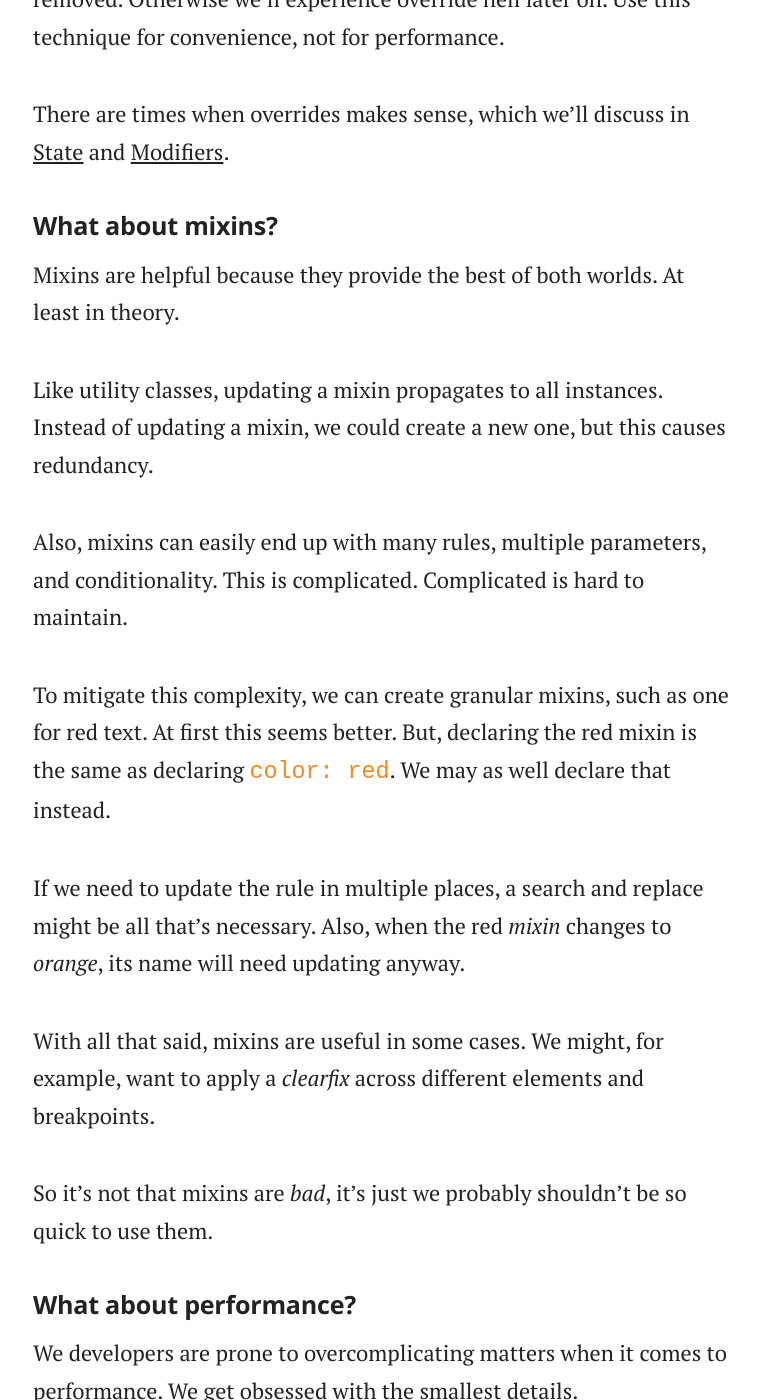
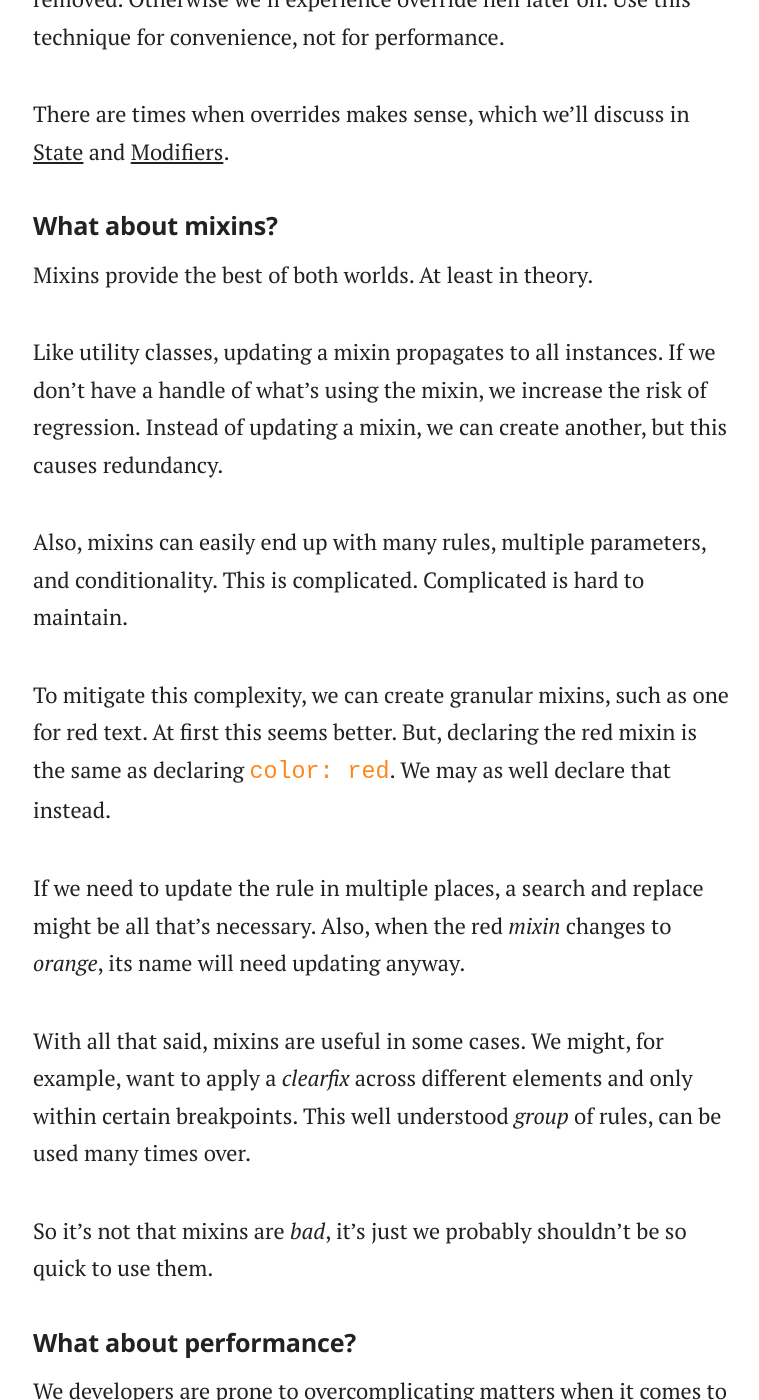
Before and after one commit to adamsilver/maintainablecss.com-jekyll, a Jekyll site: the page built from _chapters/03-reuse.md, in a window 1280 px wide and 1400 px high, scrolled down 1233 px. Shown: the whole window, without its empty margins (257-1016 px from the left). Built offline with Jekyll 4.4.1, drawn with Linux system fonts in a browser that asks for light colours.

Commit message:
Improve reuse chapter

```diff
--- a/_chapters/03-reuse.md
+++ b/_chapters/03-reuse.md
@@ -31,9 +31,9 @@ There are times when overrides makes sense, which we'll discuss in [State](/chap
 
 ## What about mixins?
 
-Mixins are helpful because they provide the best of both worlds. At least in theory.
+Mixins provide the best of both worlds. At least in theory.
 
-Like utility classes, updating a mixin propagates to all instances. Instead of updating a mixin, we could create a new one, but this causes redundancy.
+Like utility classes, updating a mixin propagates to all instances. If we don't have a handle of what's using the mixin, we increase the risk of regression. Instead of updating a mixin, we can create another, but this causes redundancy.
 
 Also, mixins can easily end up with many rules, multiple parameters, and conditionality. This is complicated. Complicated is hard to maintain.
 
@@ -41,7 +41,7 @@ To mitigate this complexity, we can create granular mixins, such as one for red
 
 If we need to update the rule in multiple places, a search and replace might be all that's necessary. Also, when the red *mixin* changes to *orange*, its name will need updating anyway.
 
-With all that said, mixins are useful in some cases. We might, for example, want to apply a *clearfix* across different elements and breakpoints.
+With all that said, mixins are useful in some cases. We might, for example, want to apply a *clearfix* across different elements and only within certain breakpoints. This well understood *group* of rules, can be used many times over.
 
 So it's not that mixins are *bad*, it's just we probably shouldn't be so quick to use them.
 
```
